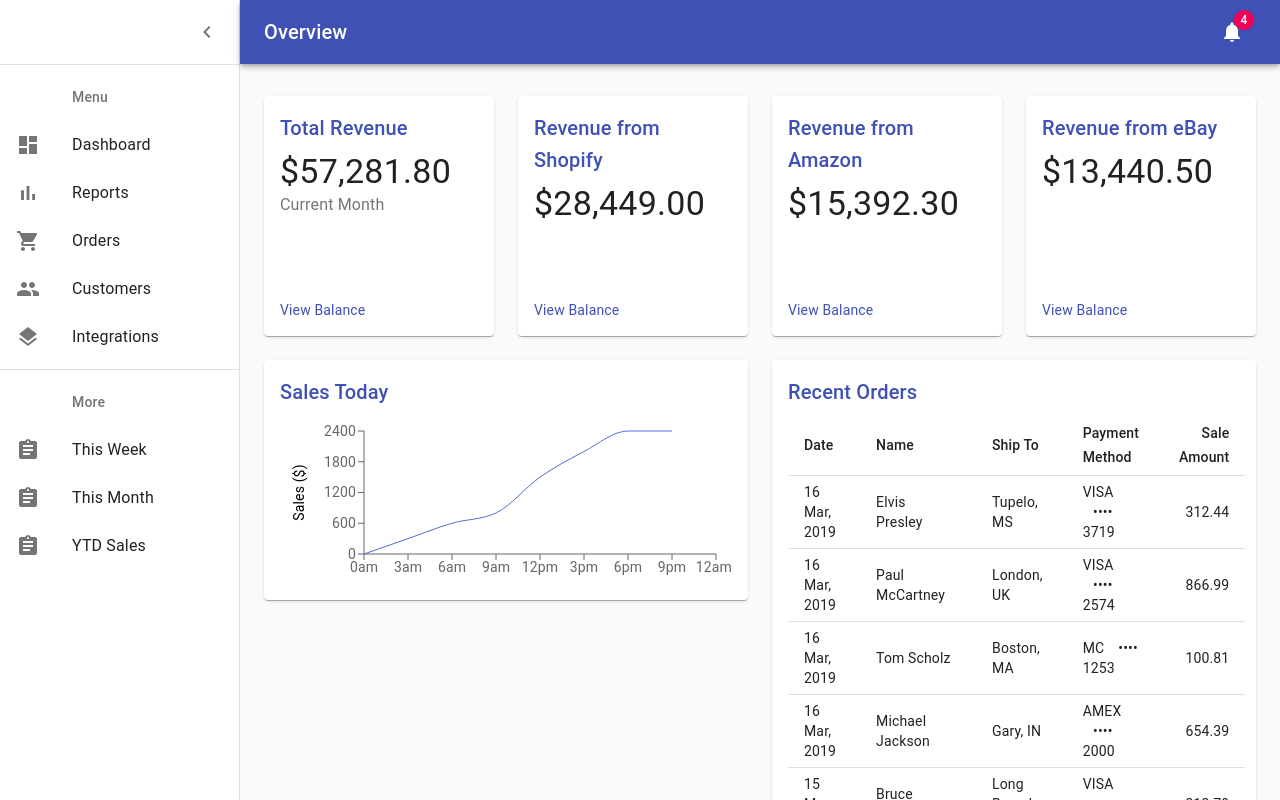
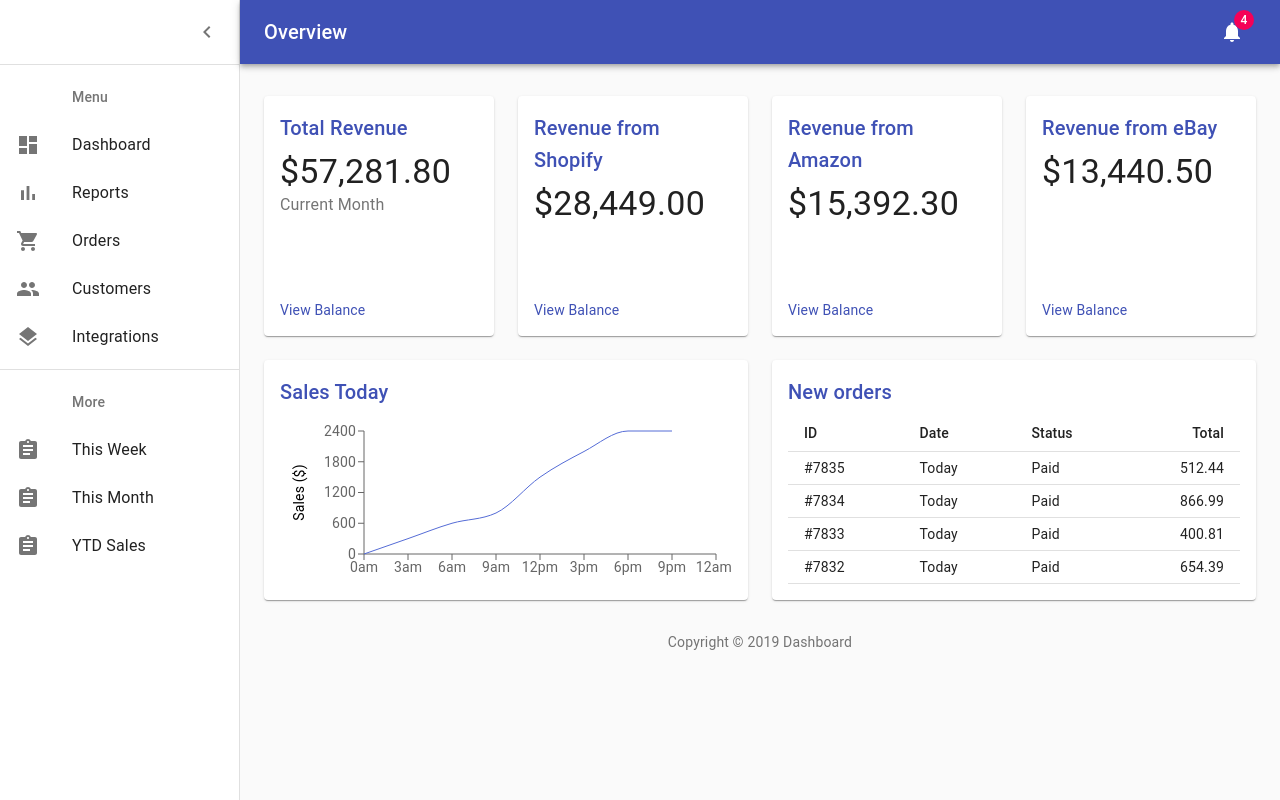
Before and after one commit to jaayperez/ecommerce-dashboard, a React (Create React App) app: page / in a window 1280 px wide. Built offline with nearby package versions, Linux system fonts and the light colour scheme.

Commit message:
Update order data

```diff
--- a/src/components/orders.js
+++ b/src/components/orders.js
@@ -11,16 +11,15 @@ import TableRow from '@material-ui/core/TableRow';
 import Title from './title';
 
 // Generate Order Data
-function createData(id, date, name, shipTo, paymentMethod, amount) {
-  return { id, date, name, shipTo, paymentMethod, amount };
+function createData(id, date, name, status, paymentMethod, amount) {
+  return { id, date, name, status, paymentMethod, amount };
 }
 
 const rows = [
-  createData(0, '16 Mar, 2019', 'Elvis Presley', 'Tupelo, MS', 'VISA ⠀•••• 3719', 312.44),
-  createData(1, '16 Mar, 2019', 'Paul McCartney', 'London, UK', 'VISA ⠀•••• 2574', 866.99),
-  createData(2, '16 Mar, 2019', 'Tom Scholz', 'Boston, MA', 'MC ⠀•••• 1253', 100.81),
-  createData(3, '16 Mar, 2019', 'Michael Jackson', 'Gary, IN', 'AMEX ⠀•••• 2000', 654.39),
-  createData(4, '15 Mar, 2019', 'Bruce Springsteen', 'Long Branch, NJ', 'VISA ⠀•••• 5919', 212.79),
+  createData(0, '#7835', 'Today', 'Paid', '••••', 512.44),
+  createData(1, '#7834', 'Today', 'Paid', '••••', 866.99),
+  createData(2, '#7833', 'Today', 'Paid', '••••', 400.81),
+  createData(3, '#7832', 'Today', 'Paid', '••••', 654.39),
 ];
 
 const useStyles = makeStyles(theme => ({
@@ -33,15 +32,15 @@ export default function Orders() {
   const classes = useStyles();
   return (
     <React.Fragment>
-      <Title>Recent Orders</Title>
+      <Title>New orders</Title>
       <Table size="small">
         <TableHead>
           <TableRow>
+            <TableCell>ID</TableCell>
             <TableCell>Date</TableCell>
-            <TableCell>Name</TableCell>
-            <TableCell>Ship To</TableCell>
-            <TableCell>Payment Method</TableCell>
-            <TableCell align="right">Sale Amount</TableCell>
+            <TableCell>Status</TableCell>
+            {/*<TableCell>Payment Method</TableCell>*/}
+            <TableCell align="right">Total</TableCell>
           </TableRow>
         </TableHead>
         <TableBody>
@@ -49,18 +48,13 @@ export default function Orders() {
             <TableRow key={row.id}>
               <TableCell>{row.date}</TableCell>
               <TableCell>{row.name}</TableCell>
-              <TableCell>{row.shipTo}</TableCell>
-              <TableCell>{row.paymentMethod}</TableCell>
+              <TableCell>{row.status}</TableCell>
+              {/*<TableCell>{row.paymentMethod}</TableCell>*/}
               <TableCell align="right">{row.amount}</TableCell>
             </TableRow>
           ))}
         </TableBody>
       </Table>
-      <div className={classes.seeMore}>
-        <Link color="primary" href="javascript:;">
-          See more orders
-        </Link>
-      </div>
     </React.Fragment>
   );
 }
```
